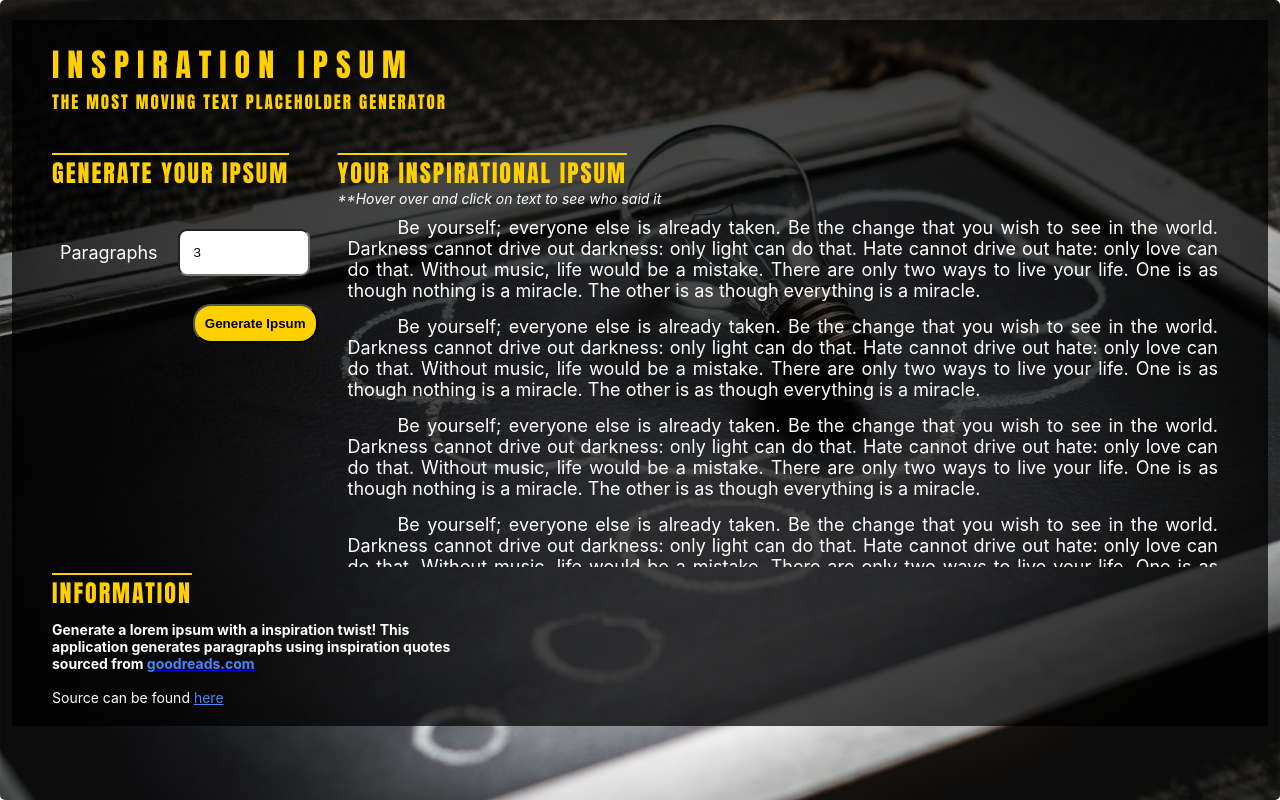
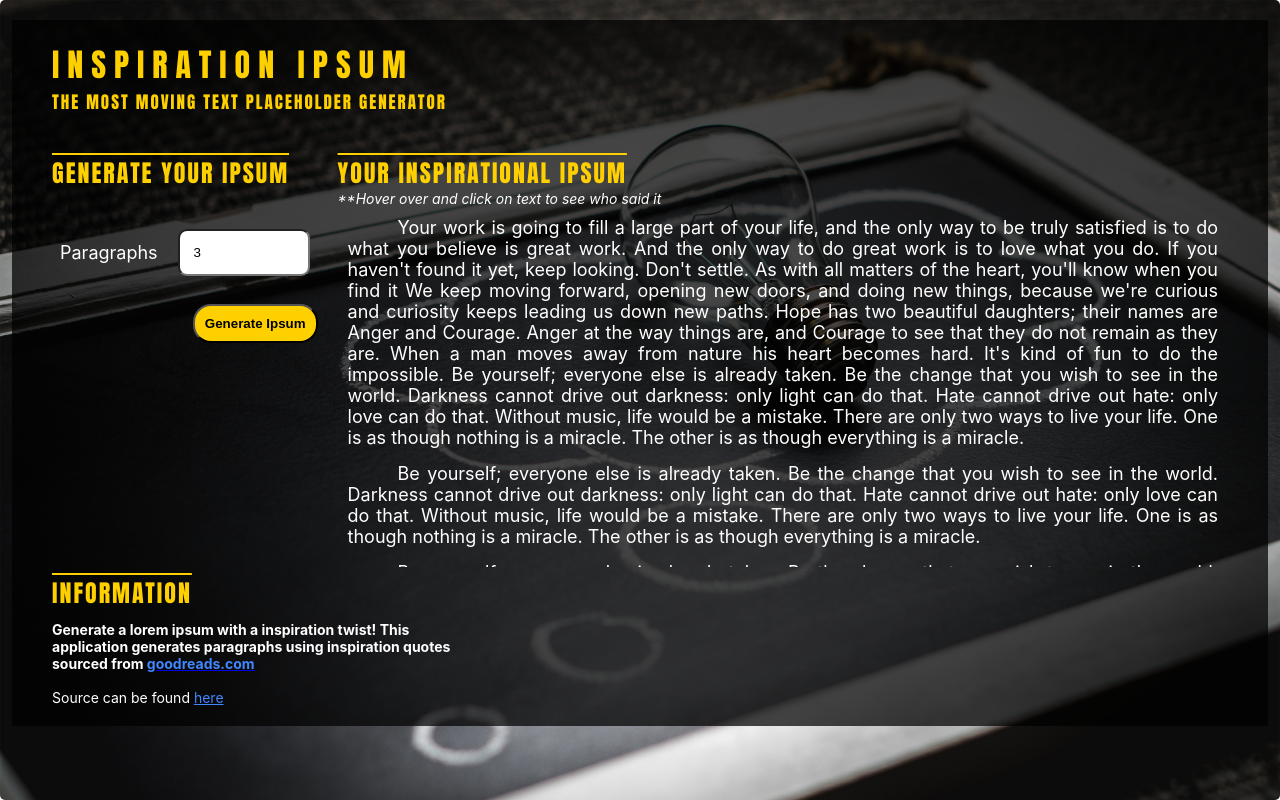
Before and after one commit to edwinthinks/inspiration-ipsum, a React (Create React App) app in the folder client/: page / in a window 1280 px wide. Built offline with nearby package versions, Linux system fonts and the light colour scheme.

Commit message:
Enable showing the author when cursor is over it

```diff
--- a/client/src/App.tsx
+++ b/client/src/App.tsx
@@ -1,25 +1,44 @@
-import React from "react";
+import React, { useState } from "react";
 import Background from "./inspiration-ipsum-bg.jpg";
 import "./App.css";
 
 import Header from "./Header";
 import GeneratorForm from "./GeneratorForm";
+import Quote from "./Quote";
 
-interface Quote {
+interface QuoteData {
   author: string;
   quote: string;
 }
 
 const App: React.FC = () => {
-  // useEffect(() => {
-  // fetchRandomQuote();
-  // }, []);
+  const [quotes, setQuotes] = useState([
+    {
+      author: "Steve Jobs",
+      quote:
+        "Your work is going to fill a large part of your life, and the only way to be truly satisfied is to do what you believe is great work. And the only way to do great work is to love what you do. If you haven't found it yet, keep looking. Don't settle. As with all matters of the heart, you'll know when you find it"
+    },
+    {
+      author: "Walt Disney",
+      quote:
+        "We keep moving forward, opening new doors, and doing new things, because we're curious and curiosity keeps leading us down new paths."
+    },
+    {
+      author: "Augustine of Hippo",
+      quote:
+        "Hope has two beautiful daughters; their names are Anger and Courage. Anger at the way things are, and Courage to see that they do not remain as they are."
+    },
+    {
+      author: "Lakota",
+      quote: "When a man moves away from nature his heart becomes hard."
+    },
+    {
+      author: "Walt Disney",
+      quote: "It's kind of fun to do the impossible."
+    }
+  ]);
 
-  // const fetchRandomQuote = async () => {
-  // let quoteJson: Quote = await fetch("api/quotes/random").then(r => {
-  // return r.json();
-  // });
-  // };
+  const [quoteAuthor, setQuoteAuthor] = useState("");
 
   const onSubmit = (paragraphCount: string): void => {
     console.log(paragraphCount);
@@ -45,9 +64,21 @@ const App: React.FC = () => {
                 <div className="text-block info">
                   **Hover over and click on text to see who said it
                 </div>
+                <div>{quoteAuthor}</div>
               </div>
               <div className="quotes-output">
                 <div className="quotes">
+                  {quotes.map((q, idx) => {
+                    return (
+                      <Quote
+                        author={q.author}
+                        quote={q.quote}
+                        key={idx}
+                        onMouseEnter={() => setQuoteAuthor(q.author)}
+                        onMouseLeave={() => setQuoteAuthor("")}
+                      />
+                    );
+                  })}
                   <span className="quote">
                     Be yourself; everyone else is already taken.{" "}
                   </span>
--- /dev/null
+++ b/client/src/Quote.tsx
@@ -0,0 +1,24 @@
+import React from "react";
+
+interface QuoteProps {
+  author: string;
+  quote: string;
+  onMouseEnter: any;
+  onMouseLeave: any;
+}
+
+function Quote({ author, quote, onMouseEnter, onMouseLeave }: QuoteProps) {
+  return (
+    <>
+      <span
+        className="quote"
+        onMouseEnter={onMouseEnter}
+        onMouseLeave={onMouseLeave}
+      >
+        {quote + " "}
+      </span>
+    </>
+  );
+}
+
+export default Quote;
```
Also changed, not shown: 2 other files (tests, documents, lock files or other folders).
